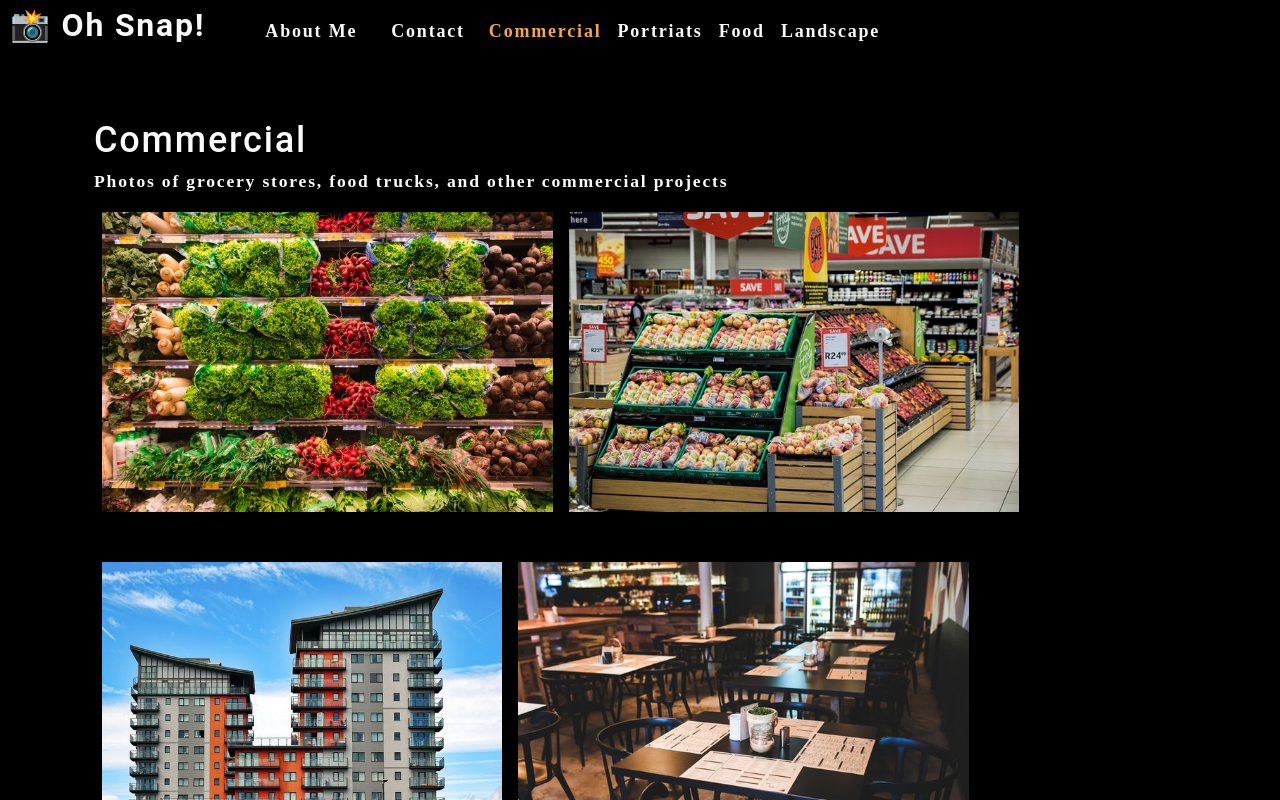
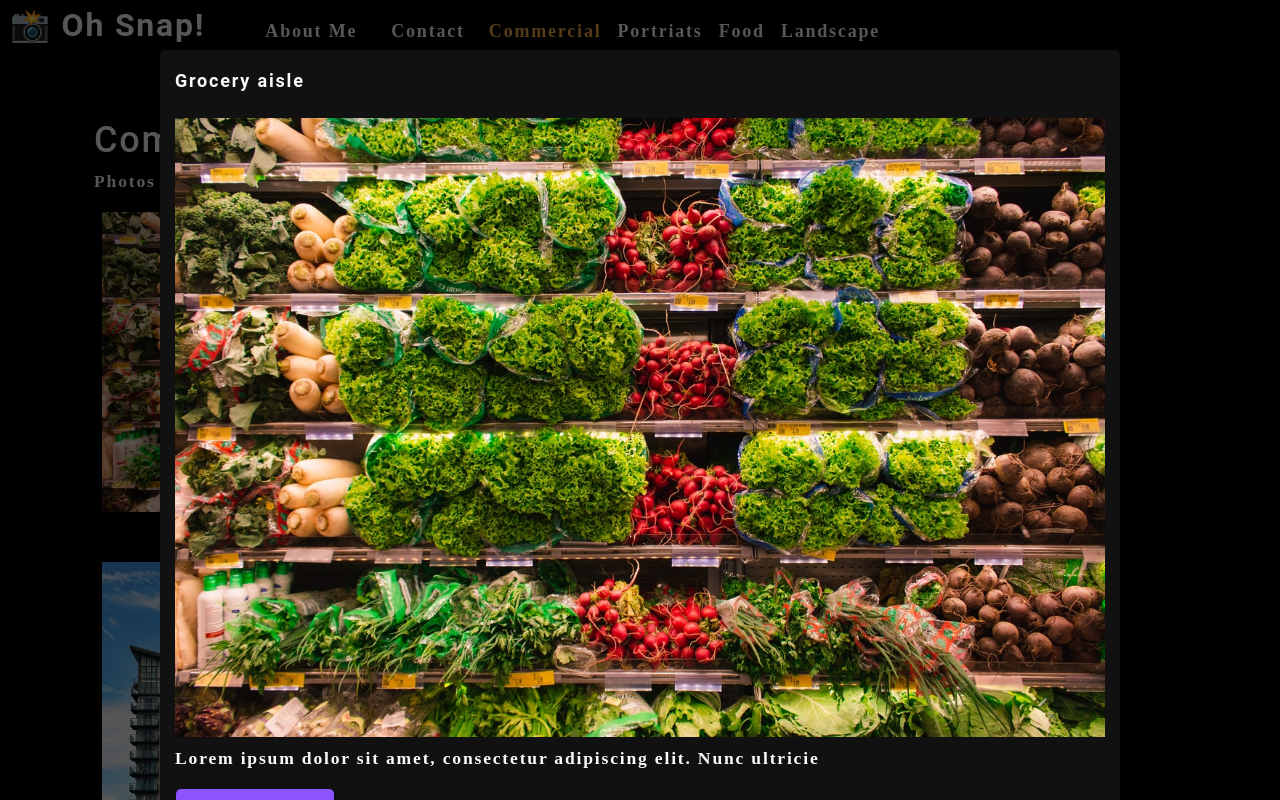
Before and after one commit to kingopara/photo-port, a React (Create React App) app: page / in a window 1280 px wide. Both pictures are taken after a click on the picture 327 px from the left and 361 px from the top of the page. Shown: the top 800 px of the page. Built offline with nearby package versions, Linux system fonts and the light colour scheme.

Commit message:
created the modal, manage modal state & close modal

```diff
--- /dev/null
+++ b/src/components/Modal/index.js
@@ -0,0 +1,19 @@
+import React from "react";
+
+function Modal({ onClose, currentPhoto }) {
+
+    const { name, category, description, index } = currentPhoto;
+
+    return (
+        <div className="modalBackdrop" >
+            <div className="modalContainer">
+                <h3 className="modalTitle" > {name} </h3>
+                <img src={require(`../../assets/large/${category}/${index}.jpg`).default} alt="current category" />
+                <p>{description}</p>
+                <button type="button" onClick={onClose} >Close this modal</button>
+            </div>
+        </div>
+    )
+}
+
+export default Modal;
--- a/src/components/PhotoList/index.js
+++ b/src/components/PhotoList/index.js
@@ -1,8 +1,11 @@
 import React, {useState} from "react";
-
-// import photo from '../../assets/small/commercial/0.jpg'
+import Modal from "../Modal";
 
 const PhotoList = ({category}) => {
+
+  const [ isModalOpen, setIsModalOpen ] = useState(false);
+
+  const [currentPhoto, setCurrentPhoto] = useState();
 
   const [photos] = useState([
       {
@@ -104,14 +107,21 @@
 
     const currentPhotos = photos.filter((photo) => photo.category === category);
 
+    const toggleModal = (image, i) => {
+      setCurrentPhoto({...image, index: i})
+      setIsModalOpen(!isModalOpen);
+    }
+
     return (
         <div>
+          {isModalOpen && (<Modal currentPhoto={currentPhoto} onClose={toggleModal} />)}
             <div className="flex-row">
                 {currentPhotos.map((image, i) => (
                     <img
                         src={require(`../../assets/small/${category}/${i}.jpg`).default}
                         alt={image.name}
                         className="img-thumbnail mx-1"
+                        onClick={() => toggleModal(image, i)}
                         key={image.name}
                     />
                 ))}
```
Lines whose indentation alone changed are shown as unchanged.
